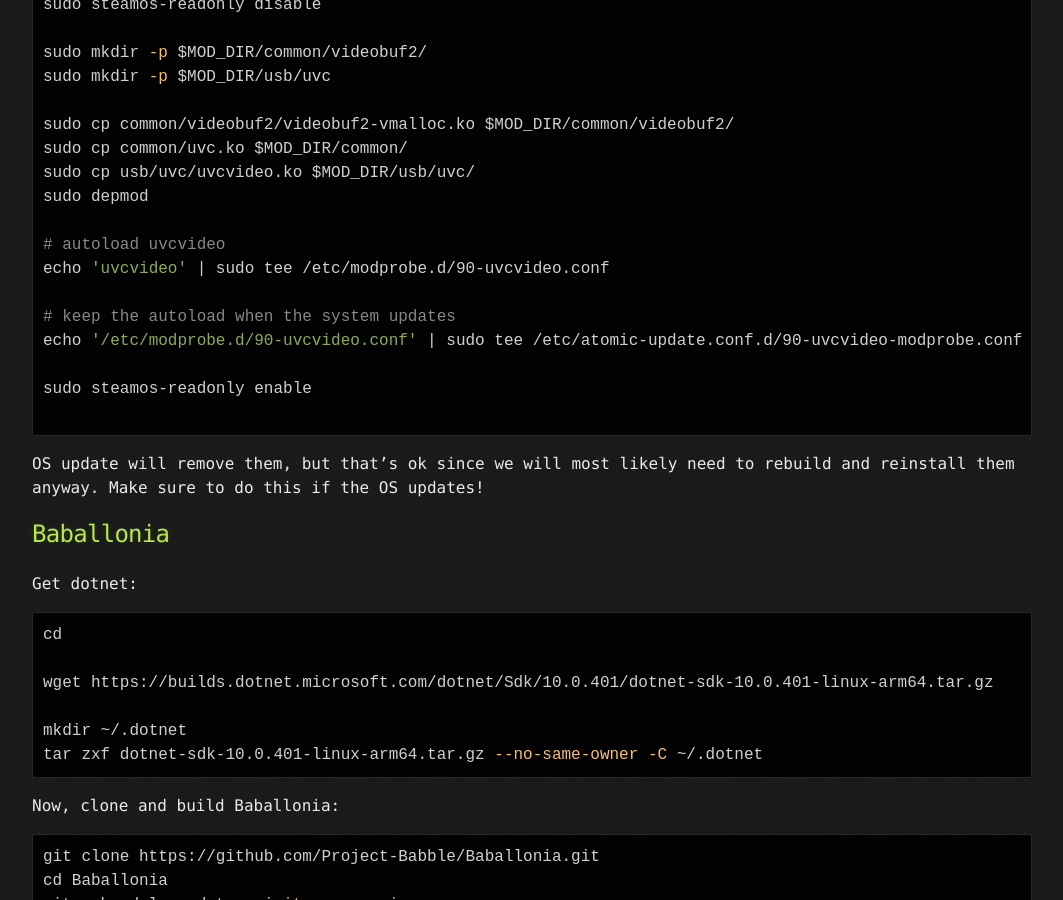
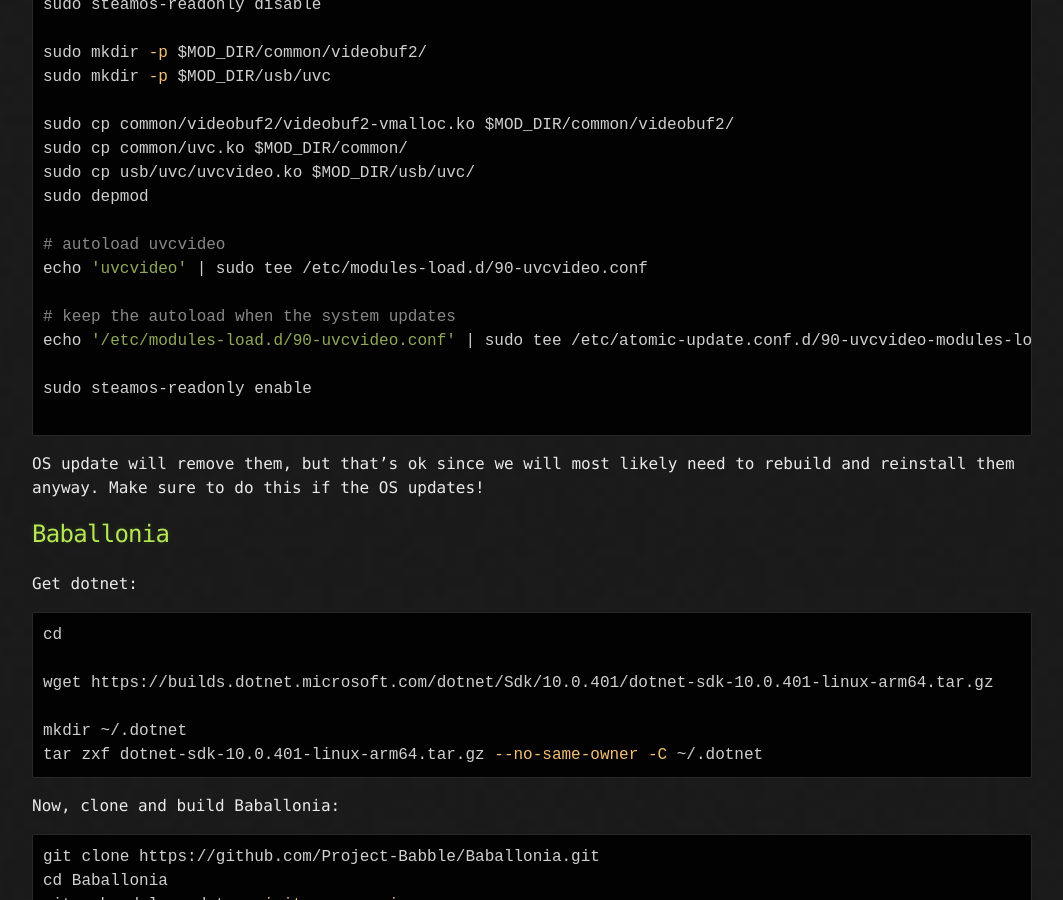
Before and after one commit to elastosaur/elastosaur.github.io, a Jekyll site: the page built from docs/_posts/2026-10-03-steam_frame_face_tracking.md, in a window 1280 px wide and 900 px high, scrolled down 5676 px. Shown: the whole window, without its empty margins (108-1171 px from the left). Built offline with Jekyll 4.4.1, drawn with Linux system fonts in a browser that asks for light colours; the repository's description, which GitHub fills in, is left out.

Commit message:
Fix module autoload script <_<

```diff
--- a/docs/_posts/2026-10-03-steam_frame_face_tracking.md
+++ b/docs/_posts/2026-10-03-steam_frame_face_tracking.md
@@ -181,10 +181,10 @@ sudo cp usb/uvc/uvcvideo.ko $MOD_DIR/usb/uvc/
 sudo depmod
 
 # autoload uvcvideo
-echo 'uvcvideo' | sudo tee /etc/modprobe.d/90-uvcvideo.conf
+echo 'uvcvideo' | sudo tee /etc/modules-load.d/90-uvcvideo.conf
 
 # keep the autoload when the system updates
-echo '/etc/modprobe.d/90-uvcvideo.conf' | sudo tee /etc/atomic-update.conf.d/90-uvcvideo-modprobe.conf
+echo '/etc/modules-load.d/90-uvcvideo.conf' | sudo tee /etc/atomic-update.conf.d/90-uvcvideo-modules-load.d.conf
 
 sudo steamos-readonly enable
 
```
